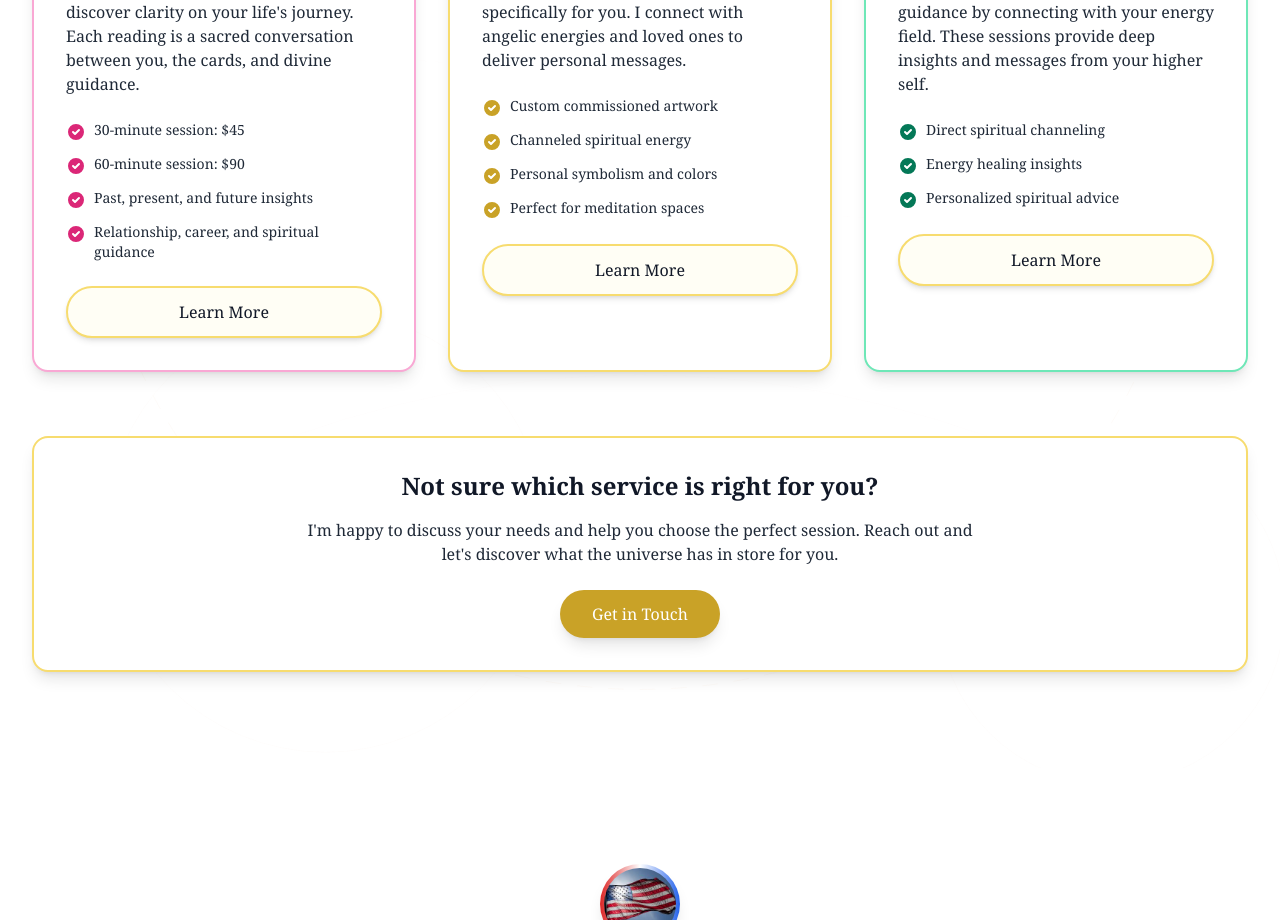
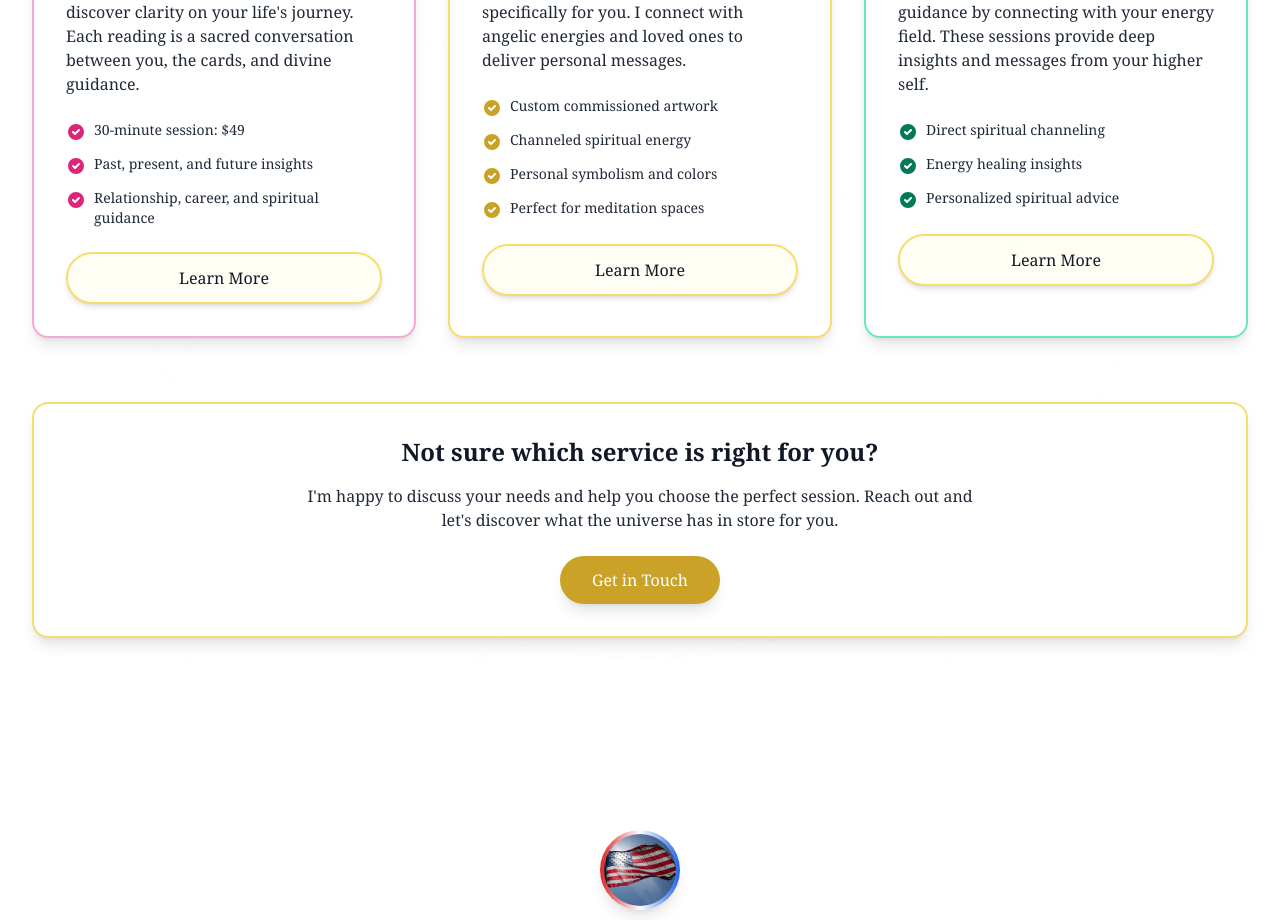
Before and after one commit to kmke/kmk_whispered_musings_bt1, a React (Vite) app: page / in a window 1280 px wide. Shown: the part 2362-3282 px from the top of the page. Built offline with nearby package versions, Linux system fonts and the light colour scheme; a web font is replaced by a local one.

Commit message:
Update Tarot Readings pricing: 30-min session to , remove 60-min option

```diff
--- a/src/components/Services.tsx
+++ b/src/components/Services.tsx
@@ -6,8 +6,7 @@ const services = [
     title: 'Tarot Readings',
     description: 'Unlock the wisdom of the cards and discover clarity on your life\'s journey. Each reading is a sacred conversation between you, the cards, and divine guidance.',
     features: [
-      '30-minute session: $45',
-      '60-minute session: $90',
+      '30-minute session: $49',
       'Past, present, and future insights',
       'Relationship, career, and spiritual guidance',
     ],
```
